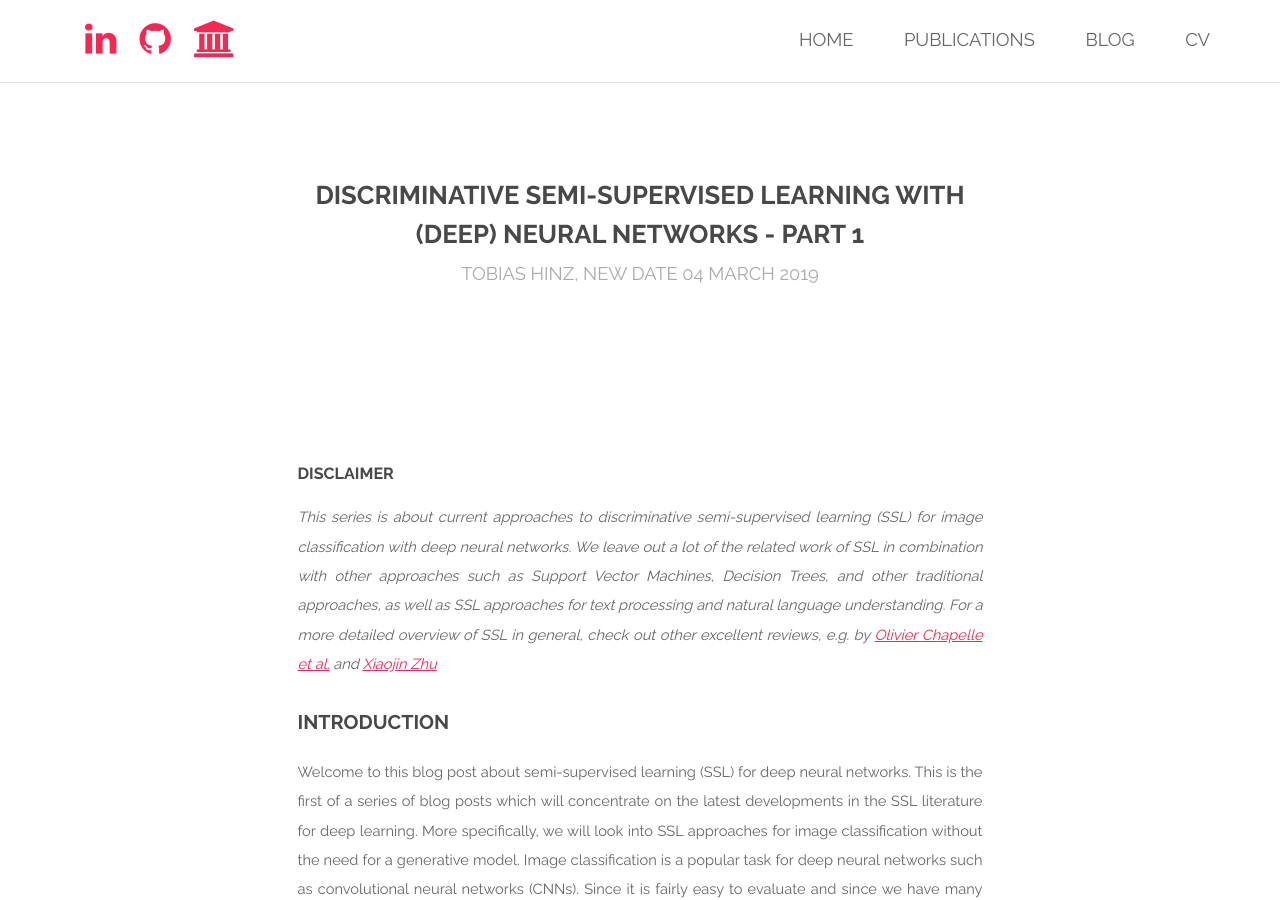
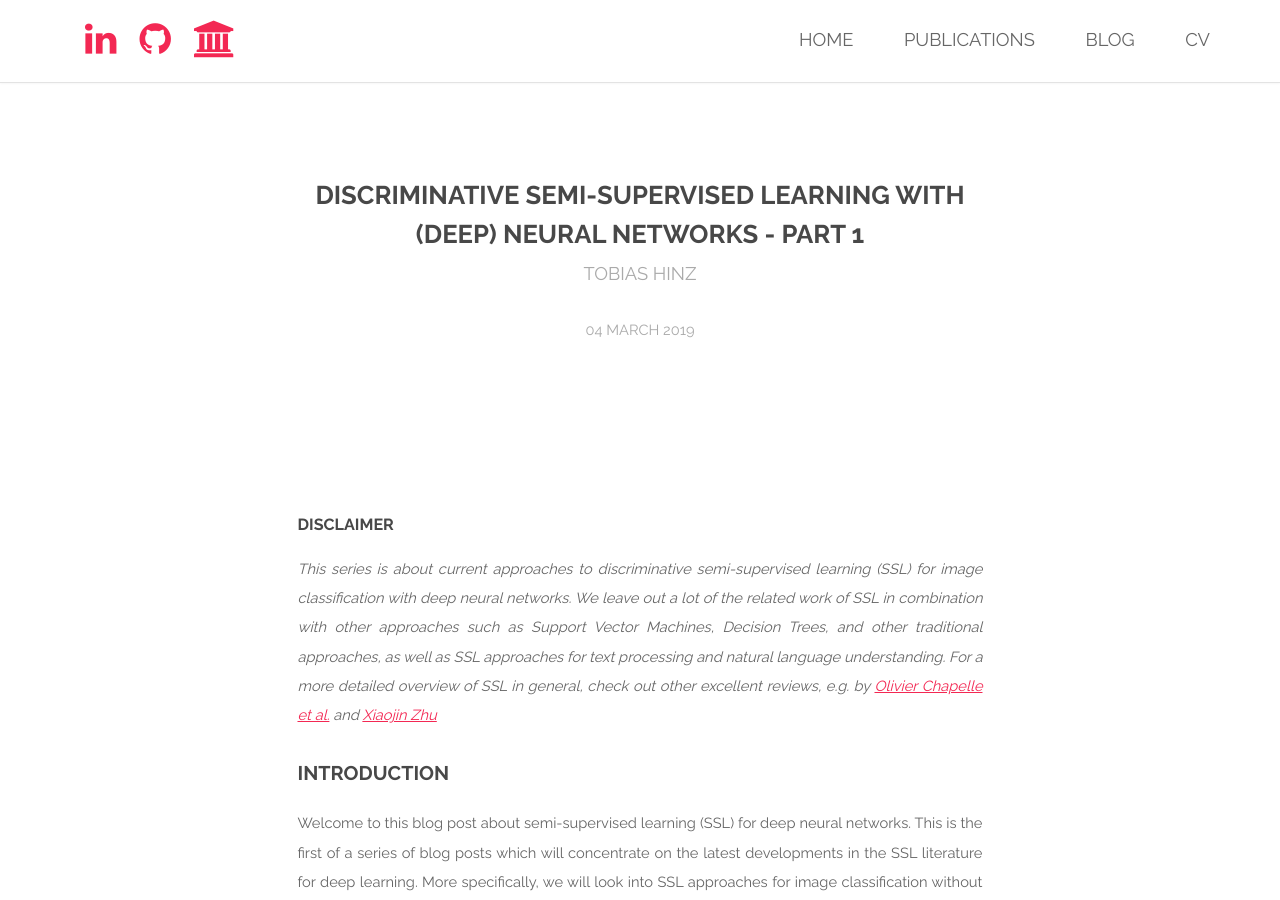
Before and after one commit to tohinz/tohinz.github.io, a Jekyll site: the page built from blog/discriminative-semi-supervised-learning-1.html, in a window 1280 px wide and 900 px high. Built offline with Jekyll 4.4.1, drawn with Linux system fonts in a browser that asks for light colours.

Commit message:
Update blog.html

```diff
--- a/_layouts/blog.html
+++ b/_layouts/blog.html
@@ -6,7 +6,8 @@
 	<div class="container 75%">
 		<header>
 			<h2 style="text-align: center">{{ page.blog_title }}</h2>
-			<p style="text-align: center">{{ page.author }}, new date {{ page.date | date_to_long_string }}</p>
+			<p style="text-align: center">{{ page.author }}</p>
+			<p style="text-align: center">{{ page.date | date_to_long_string }}</p>
 		</header>
 	</div>
 </section>
```
